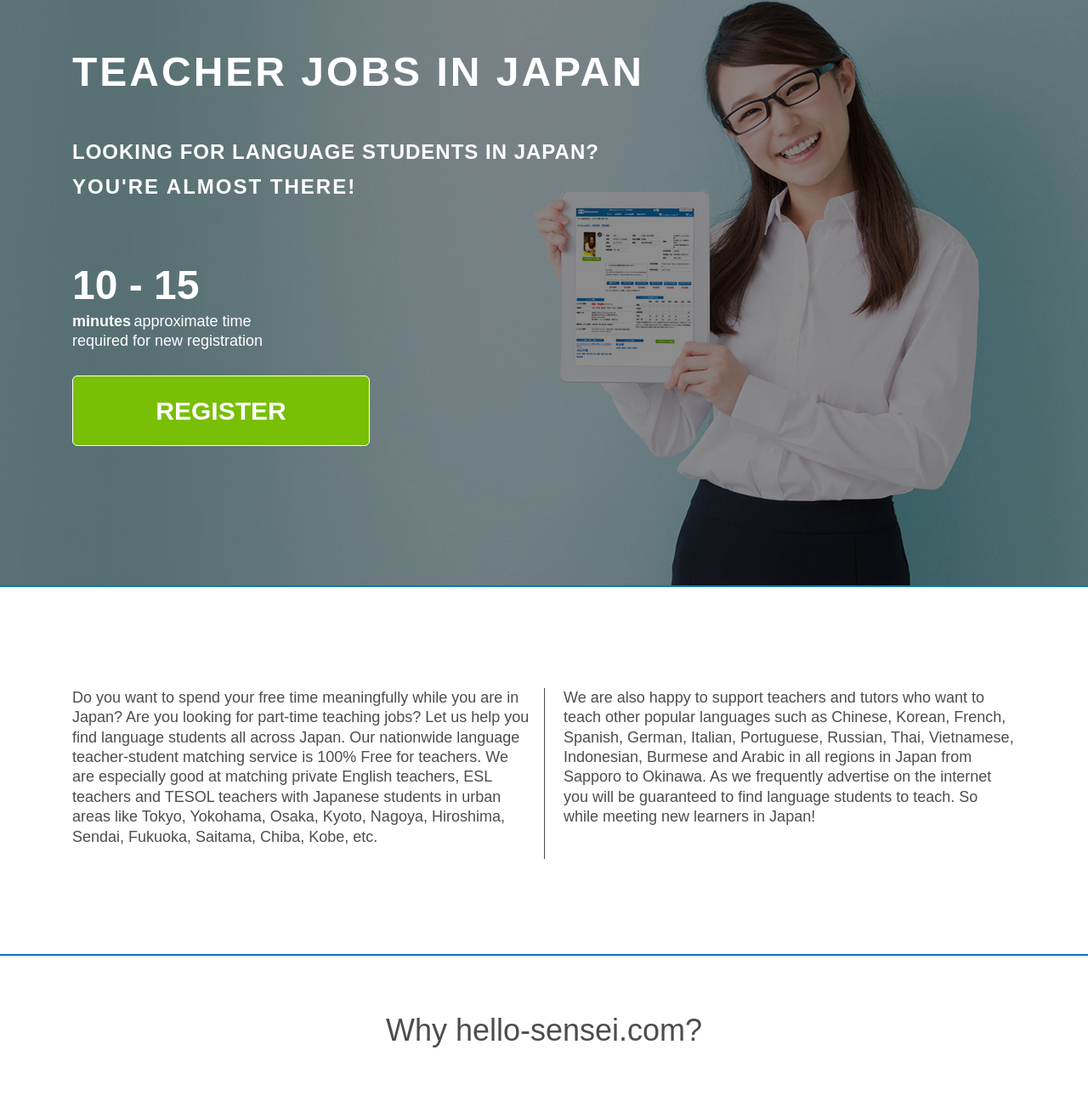
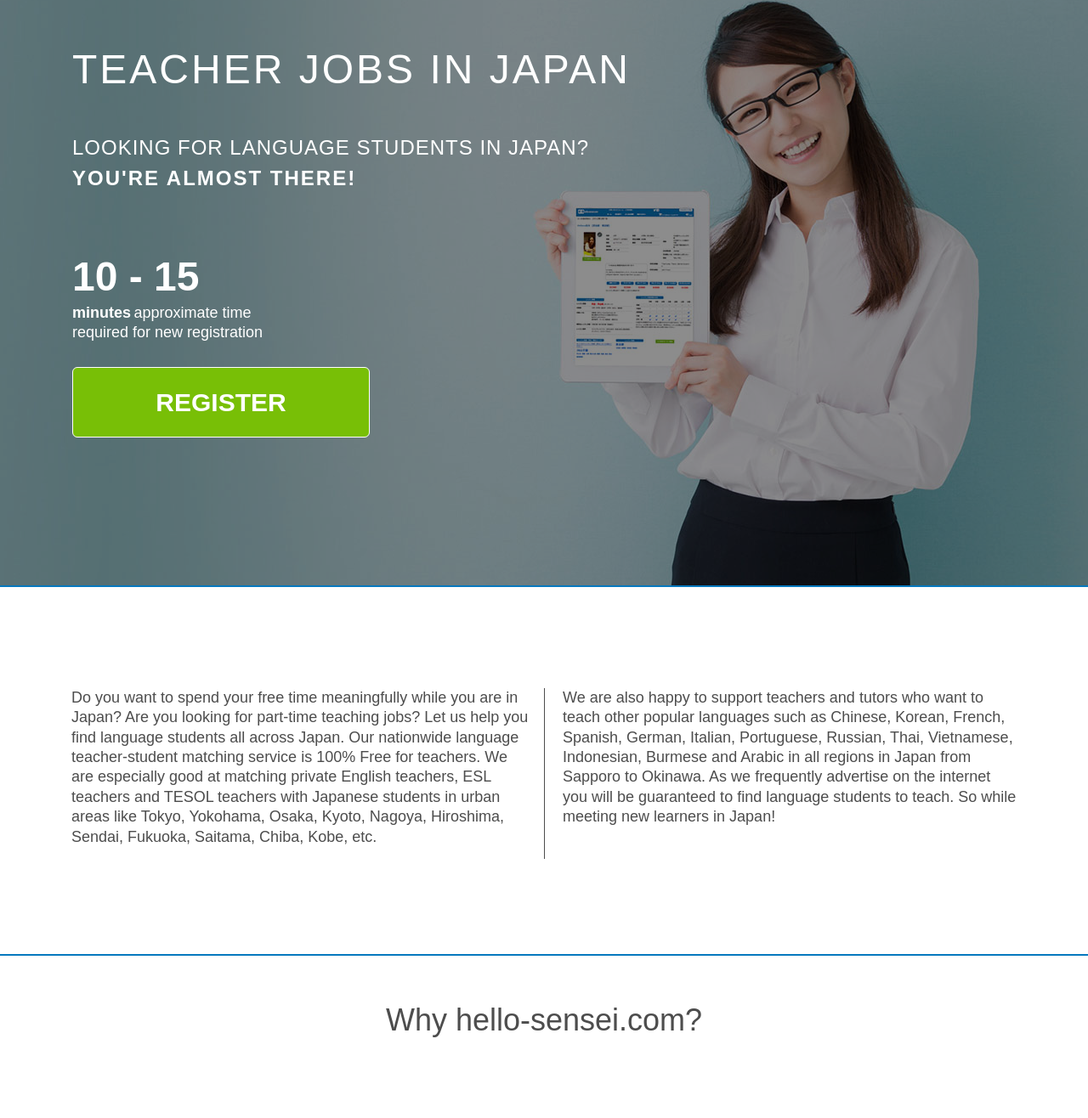
Before and after one commit to Scordavis/Masa-Toneshiba---Teaching-Jobs-in-Japan, a website: page app/index.html in a window 1280 px wide. Shown: the part 109-1425 px from the top of the page at 85% size. Drawn offline with nearby package versions, Linux system fonts and the light colour scheme; a web font is replaced by a local one.

Commit message:
desktop migrate step 01

```diff
--- a/app/index.html
+++ b/app/index.html
@@ -13,11 +13,12 @@
 	<!-- Custom Browsers Color Start -->
 	<meta name="theme-color" content="#000">
 	<!-- Custom Browsers Color End -->
-	<link rel="stylesheet" href="https://stackpath.bootstrapcdn.com/bootstrap/4.1.3/css/bootstrap.min.css" integrity="sha384-MCw98/SFnGE8fJT3GXwEOngsV7Zt27NXFoaoApmYm81iuXoPkFOJwJ8ERdknLPMO" crossorigin="anonymous">
 	<link rel="stylesheet" href="css/old-style.css">
+	<script src="https://maxcdn.bootstrapcdn.com/bootstrap/4.0.0-alpha.6/js/bootstrap.min.js" integrity="sha384-vBWWzlZJ8ea9aCX4pEW3rVHjgjt7zpkNpZk+02D9phzyeVkE+jo0ieGizqPLForn" crossorigin="anonymous"></script>
+	<link rel="stylesheet" href="https://maxcdn.bootstrapcdn.com/bootstrap/4.0.0-alpha.6/css/bootstrap.min.css" integrity="sha384-rwoIResjU2yc3z8GV/NPeZWAv56rSmLldC3R/AZzGRnGxQQKnKkoFVhFQhNUwEyJ" crossorigin="anonymous">
 	<link rel="stylesheet" href="css/main.css">
 </head>
-<body>
+<body id="mainPage">
 	<!-- current header -->
 	<header id="header">
 		<div class="container">
@@ -185,10 +186,10 @@
 	<div class="container-fluid py-5 introduction__wrapper set-bottom-border">
 		<div class="container py-0 py-md-5">
 			<div class="row introduction my-0 my-md-3 pt-4 pb-3 text-center text-md-left">
-				<div class="col-12 col-md-6 pb-5 pb-md-0 introduction__column">
+				<div class="col-12 col-md-6 pb-5 pb-md-0 px-3 introduction__column">
 					<p class="introduction__paragraph">Do you want to spend your free time meaningfully while you are in Japan? Are you looking for part-time teaching jobs? Let us help you find language students all across Japan. Our nationwide language teacher-student matching service is 100% Free for teachers. We are especially good at matching private English teachers, ESL teachers and TESOL teachers with Japanese students in urban areas like Tokyo, Yokohama, Osaka, Kyoto, Nagoya, Hiroshima, Sendai, Fukuoka, Saitama, Chiba, Kobe, etc. </p>
 				</div>
-				<div class="col-12 col-md-6 pt-5 pt-md-0 introduction__column">
+				<div class="col-12 col-md-6 pt-5 pt-md-0 px-3 introduction__column">
 					<p class="mb-0 pl-0 pl-md-2 pt-3 pt-md-0 introduction__paragraph">We are also happy to support teachers and tutors who want to teach other popular languages such as Chinese, Korean, French, Spanish, German, Italian, Portuguese, Russian, Thai, Vietnamese, Indonesian, Burmese and Arabic in all regions in Japan from Sapporo to Okinawa. As we frequently advertise on the internet you will be guaranteed to find language students to teach. So while meeting new learners in Japan!</p>
 				</div>
 			</div>
@@ -268,7 +269,7 @@
 			<h2 class="text-center block-heading">How does it work?</h2>
 			<div class="row mt-5 pt-3">
 				<!-- steps card -->
-				<div class="col-12 col-md-6 col-lg-4 mb-5 mb-lg-2 steps__wrapper">
+				<div class="col-12 col-md-6 col-lg-4 mb-5 mb-lg-2 px-3 steps__wrapper">
 					<div class="w-100 position-relative pt-4 px-3 pb-5 text-center steps__card">
 						<p class="mb-5 steps__heading">Step <span class="position-relative pl-2">one</span></p>
 						<p class="mb-5 pt-4 px-3 steps__text"> If you don't have one yet, start by creating an account</p>
@@ -276,7 +277,7 @@
 					</div>
 				</div>
 				<!-- steps card -->
-				<div class="col-12 col-md-6 col-lg-4 mb-5 mb-lg-2 steps__wrapper">
+				<div class="col-12 col-md-6 col-lg-4 mb-5 mb-lg-2 px-3 steps__wrapper">
 					<div class="w-100 position-relative pt-4 px-3 pb-4 text-center steps__card">
 						<p class="mb-5 steps__heading">Step <span class="position-relative pl-2">two</span></p>
 						<p class="mb-4 pt-4 px-3 steps__text">Create your teaching profile on your account page. Specify your own lesson fee, the times you are available, where you want to conduct lessons and describe your teaching method.</p>
@@ -284,7 +285,7 @@
 					</div>
 				</div>
 				<!-- steps card -->
-				<div class="col-12 col-md-6 col-lg-4 mb-5 mb-lg-2 steps__wrapper">
+				<div class="col-12 col-md-6 col-lg-4 mb-5 mb-lg-2 px-3 steps__wrapper">
 					<div class="w-100 position-relative pt-4 px-3 pb-4 text-center steps__card">
 						<p class="mb-5 steps__heading">Step <span class="position-relative pl-2">three</span></p>
 						<p class="mb-4 pt-4 px-3 steps__text">We will host your teaching profile on our <a href="#" class="steps__link">student's page</a> in a prominent and attractive way normally within 24 hours of the time you complete your teaching profile. Your potential students will then access and view your teaching profile by using our search system. When students choose you as their language teacher your contact information will be given to them automatically. So just sit back and wait for them to contact you to arrange their trial/first English lesson! </p>
--- a/app/less/main.less
+++ b/app/less/main.less
@@ -15,19 +15,18 @@
 @text-invert-color: #ffffff;
 
 // typografy
-@defoltSize: 18px;
-@reg: 400;
-@bold: 700;
-@defoltLineHeight: 1.5;
+@defoltSize: 18px!important;
+@reg: 400!important;
+@bold: 700!important;
+@defoltLineHeight: 1.5!important;
 
 
 
-body{
+#mainPage{
 	font-size: @defoltSize;
-	min-width: 320px;
+	min-width: 320px!important;
 	position: relative;
-	line-height: 1.3;
-	// letter-spacing: 2px;
+	line-height: 1.3!important;
 	font-family: @mainFont;
 	overflow-x: hidden;
 	color: @text-color;
@@ -87,7 +86,7 @@ button{
 // .block-heading
 .block-heading{
 	color: @text-color;
-	font-size: 36px;
+	font-size: 36px!important;
 	font-weight: @reg;
 }
 // .main-button
```
Also changed, not shown: app/index_old.html (renamed from app/migrate.html, +1 -2 lines), app/css/main.css.
